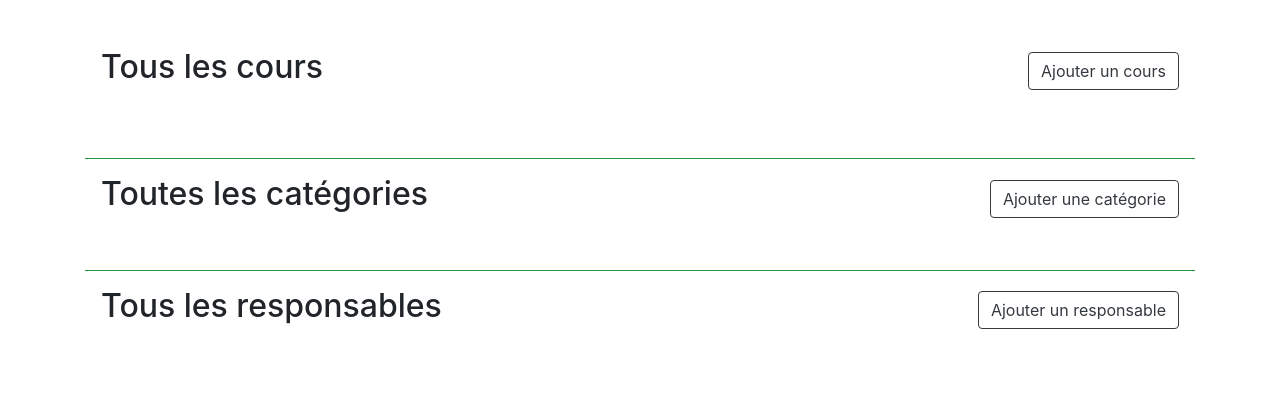
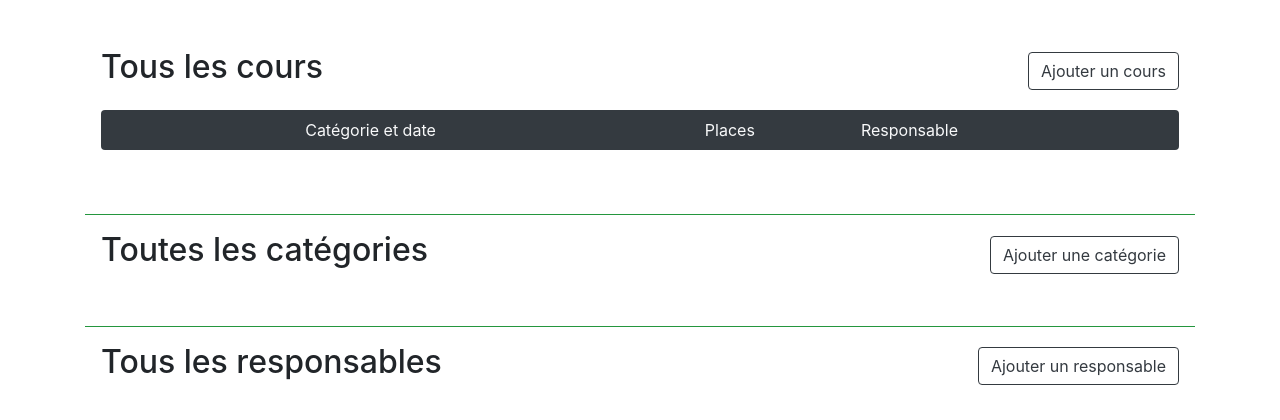
Before and after one commit to Chywou/TPI_InscriptionCours, a Symfony app: template templates/admin/admin.html.twig in a window 1280 px wide. Shown: the part 60-480 px from the top of the page. Run offline with Twig, Linux system fonts and the light colour scheme; the template is opened without the code that fills it, so the values that code supplies are empty; some libraries are stand-ins or nearby versions.

Commit message:
Correction d'affichage
Meilleur affichage des places restantes et correction d'une erreur lors de la modification d'un mail

```diff
--- a/src/Controller/AdminController.php
+++ b/src/Controller/AdminController.php
@@ -145,7 +145,7 @@ class AdminController extends AbstractController
         if ($form->isSubmitted() && $form->isValid())
         {
             // Vérifie que l'adresse mail n'est pas déjà présente dans la BD
-            if(is_null($this->user->findOneBy(['email' => $user->getEmail()])))
+            if(is_null($this->user->findOneBy(['email' => $user->getEmail()])) || $user->getId() == $this->user->findOneBy(['email' => $user->getEmail()])->getId())
             {
                 $this->om->getManager()->persist($user);
                 $this->om->getManager()->flush();
--- a/src/Entity/User.php
+++ b/src/Entity/User.php
@@ -23,7 +23,7 @@ class User implements UserInterface
 
     /**
      * @Assert\Email
-     * @ORM\Column(type="string", length=256, unique=true, nullable=true)
+     * @ORM\Column(type="string", length=254, unique=true, nullable=true)
      */
     private $email;
 
--- a/src/Form/AddAdminType.php
+++ b/src/Form/AddAdminType.php
@@ -12,7 +12,7 @@ class AddAdminType extends AbstractType
     public function buildForm(FormBuilderInterface $builder, array $options)
     {
         $builder
-            ->add('email', Null,  ['label' => 'E-mail'])
+            ->add('email', Null,  ['label' => 'Mail'])
             ->add('firstName', Null,  ['label' => 'Prénom'])
             ->add('lastName', Null,  ['label' => 'Nom'])
         ;
--- a/src/Form/ModifyAdminType.php
+++ b/src/Form/ModifyAdminType.php
@@ -19,7 +19,7 @@ class ModifyAdminType extends AbstractType
                 'label'             => 'Mot de passe actuel',
                 'mapped'            => false,
                 'constraints'       => [
-                    new UserPassword(['message' => 'Veuillez entrer votre ancien mot de passe.'])
+                    new UserPassword(['message' => 'Veuillez entrer votre mot de passe actuel.'])
                 ]
             ])
             ->add('email', Null,  ['label' => 'Email'])
--- a/templates/admin/admin.html.twig
+++ b/templates/admin/admin.html.twig
@@ -10,10 +10,24 @@
       <a href="{{ path('admin_add_lesson')}}" class="btn btn-outline-dark m-auto">Ajouter un cours</a>
     </div>
   </div>
+    <ul class="list-group list-group-horizontal-md text-center row m-3">
+      <li class="list-group-item flex-fill col-md-6 col border-0 p-2 p-md-2 bg-dark text-light d-none d-md-block">Catégorie et date</li>
+      <li class="list-group-item flex-fill col-md-2 col border-0 p-0 p-md-2 bg-dark text-light d-none d-md-block">Places</li>
+      <li class="list-group-item flex-fill col-md-2 col border-0 p-0 p-md-2 bg-dark text-light d-none d-md-block">Responsable</li>
+      <li class="list-group-item flex-fill col-md-2 col border-0 p-0 p-md-2 bg-dark text-light d-none d-md-block"></li>
+    </ul>
     {% for lesson in allLessons %}
       <ul class="list-group list-group-horizontal-md text-center row m-3">
         <li class="list-group-item flex-fill col-md-6 col border-0 p-2 p-md-2 bg-light font-weight-light h5 mb-0">Cours {{lesson.category.name }} du {{lesson.DateLesson|date('d.m.y') }} de {{lesson.startHour|date('H:i') }} à {{lesson.endHour|date('H:i') }}</li>
-        <li class="list-group-item flex-fill col-md-2 col border-0 p-0 p-md-2 bg-light ">Places : {{lesson.peopleNumber }}</li>
+        <li class="list-group-item flex-fill col-md-2 col border-0 p-0 p-md-2 bg-light ">
+          {% if lesson.participants|length >= lesson.peopleNumber  %}
+            Cours complet
+          {% elseif lesson.peopleNumber -  lesson.participants|length  == 1 %}
+            {{lesson.peopleNumber -  lesson.participants|length }} place restante
+          {% else %}
+            {{lesson.peopleNumber -  lesson.participants|length }} places restantes
+          {% endif %}
+        </li>
         <li class="list-group-item flex-fill col-md-2 col border-0 p-0 p-md-2 bg-light ">{{lesson.user.firstName }} {{lesson.user.lastName }}</li>
         <li class="list-group-item flex-fill col-md-2 col border-0 p-2 p-md-2 bg-light ">
           {% if lesson.participants|length == 0 %}
--- a/templates/pages/home.html.twig
+++ b/templates/pages/home.html.twig
@@ -17,8 +17,10 @@
       <li class="list-group-item flex-fill col-md-2 col border-0 p-0 p-md-2 bg-light ">
       {% if lesson.participants|length >= lesson.peopleNumber  %}
         Cours complet
+      {% elseif lesson.peopleNumber -  lesson.participants|length  == 1 %}
+        {{lesson.peopleNumber -  lesson.participants|length }} place restante
       {% else %}
-        {{lesson.participants|length}}/{{lesson.peopleNumber }}
+        {{lesson.peopleNumber -  lesson.participants|length }} places restantes
       {% endif %}
       </li>
       <li class="list-group-item flex-fill col-md-2 col border-0 p-0 p-md-2 bg-light ">{{lesson.user.firstName }} {{lesson.user.lastName }}</li>
```
